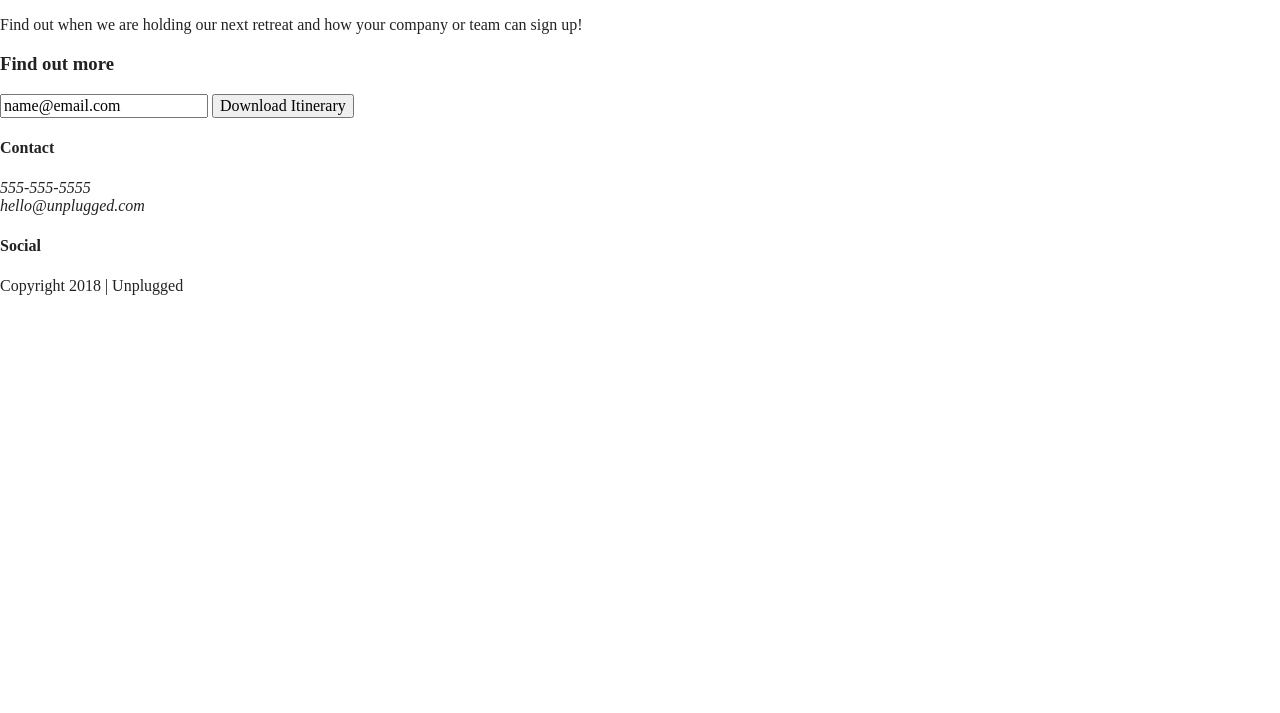
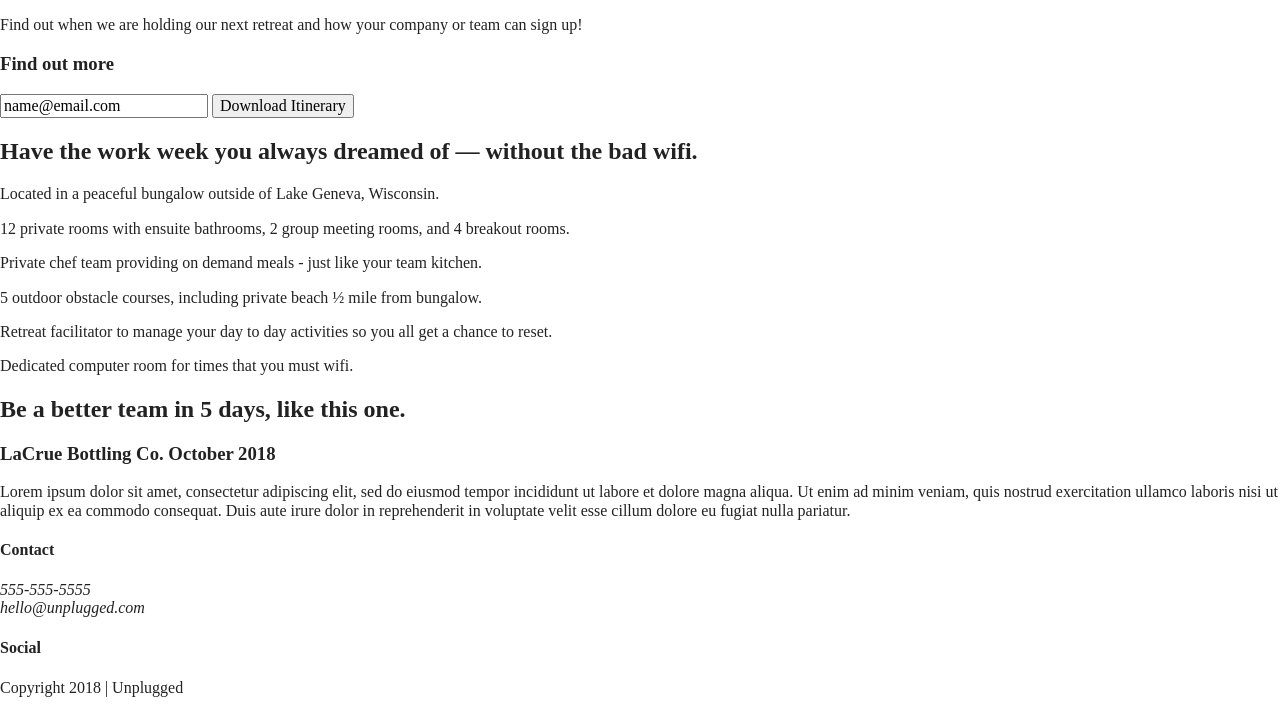
Before and after one commit to Lam-o/unplugged, a website built with Parcel: page index.html in a window 1280 px wide. Shown: the part 176-889 px from the top of the page. Before the commit the page ends 800 px from the top, so only its background shows below. Built offline with nearby package versions, Linux system fonts and the light colour scheme.

Commit message:
finished with my homepage

```diff
--- a/index.html
+++ b/index.html
@@ -66,6 +66,73 @@
       <!-- aside content wrapper ends -->
     </aside>
 
+    <section class="features">
+      <div class="content-wrapper">
+        <h2>Have the work week you always dreamed of — without the bad wifi.</h2>
+        <div class="features-items">
+          <article>
+            <p class="fontawesome-icon">
+            </p>
+            <p class="features-item-description">
+              Located in a peaceful bungalow outside of Lake Geneva, Wisconsin.
+            </p>
+          </article>
+          <article>
+            <p class="fontawesome-icon">
+            </p>
+            <p class="features-item-description">
+              12 private rooms with ensuite bathrooms, 2 group meeting rooms, and 4 breakout rooms.
+            </p>
+          </article>
+          <article>
+            <p class="fontawesome-icon">
+            </p>
+            <p class="features-item-description">
+              Private chef team providing on demand meals - just like your team kitchen.
+            </p>
+          </article>
+          <article>
+            <p class="fontawesome-icon">
+            </p>
+            <p class="features-item-description">
+              5 outdoor obstacle courses, including private beach ½ mile from bungalow.
+            </p>
+          </article>
+          <article>
+            <p class="fontawesome-icon">
+            </p>
+            <p class="features-item-description">
+              Retreat facilitator to manage your day to day activities so you all get a chance to reset.
+            </p>
+          </article>
+          <article>
+            <p class="fontawesome-icon">
+            </p>
+            <p class="features-item-description">
+              Dedicated computer room for times that you must wifi.
+            </p>
+          </article>
+        </div>
+      </div>
+    </section>
+
+         <!-- adding a review section -->
+
+    <section class="reviews">
+      <div class="content-wrapper">
+        <h2>Be a better team in 5 days, like this one.</h2>
+        <article>
+          <div>
+            <h3>LaCrue Bottling Co. October 2018</h3>
+            <p>
+              Lorem ipsum dolor sit amet, consectetur adipiscing elit, sed do eiusmod tempor incididunt ut labore et dolore magna aliqua. Ut enim ad minim veniam, quis nostrud exercitation ullamco laboris nisi ut aliquip ex ea commodo consequat. Duis aute irure dolor
+              in reprehenderit in voluptate velit esse cillum dolore eu fugiat nulla pariatur.
+            </p>
+          </div>
+        </article>
+      </div>
+    </section>
+
   </main>
 
   <!-- start of footer content -->
@@ -101,6 +168,7 @@
     </div>
 
       <!--footer content-wrapper ends-->
+
     <div class="copyright">
       <p>Copyright 2018 | Unplugged</p>
     </div>
```
